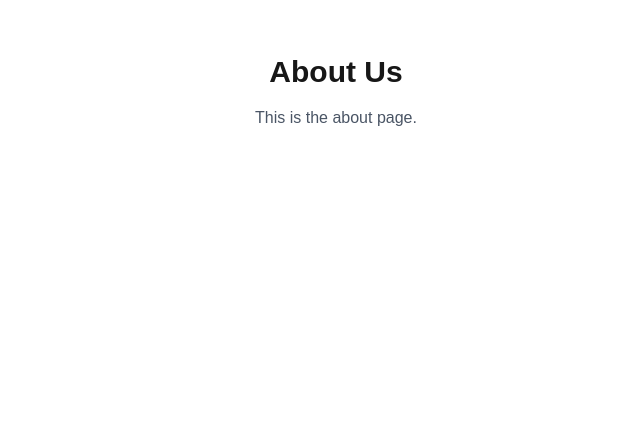
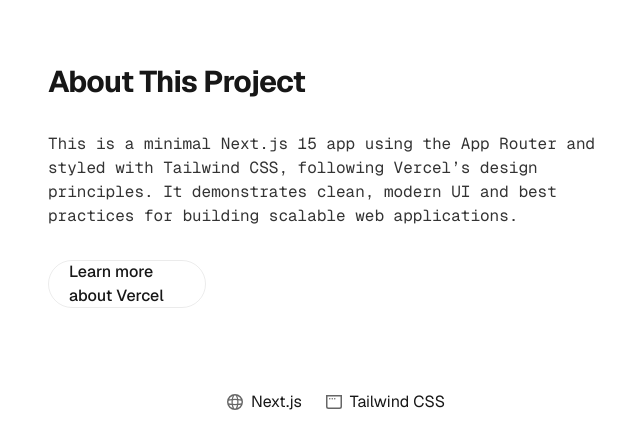
Before and after one commit to malewis5/v0-agent-test-repo, a Next.js app: page /about in a window 1280 px wide. Shown: the part 308-756 px from the top of the page, without its empty margins (304-944 px from the left). Built offline with nearby package versions, Linux system fonts and the light colour scheme.

Commit message:
Update About page layout and content

```diff
--- a/app/about/page.tsx
+++ b/app/about/page.tsx
@@ -1,10 +1,64 @@
-export default function AboutPage() {
+import Image from "next/image";
+
+export default function About() {
   return (
-    <main className="min-h-screen flex items-center justify-center bg-white">
-      <div className="text-center">
-        <h1 className="text-3xl font-bold mb-4">About Us</h1>
-        <p className="text-gray-600">This is the about page.</p>
-      </div>
-    </main>
+    <div className="grid grid-rows-[20px_1fr_20px] items-center justify-items-center min-h-screen p-8 pb-20 gap-16 sm:p-20 font-[family-name:var(--font-geist-sans)]">
+      <main className="flex flex-col gap-[32px] row-start-2 items-center sm:items-start">
+        <Image
+          className="dark:invert"
+          src="/vercel.svg"
+          alt="Vercel logo"
+          width={180}
+          height={38}
+          priority
+        />
+        <h1 className="text-3xl font-bold tracking-tight text-center sm:text-left">About This Project</h1>
+        <p className="max-w-xl text-base text-center sm:text-left text-black/80 dark:text-white/80 font-[family-name:var(--font-geist-mono)]">
+          This is a minimal Next.js 15 app using the App Router and styled with Tailwind CSS, following Vercel’s design principles. It demonstrates clean, modern UI and best practices for building scalable web applications.
+        </p>
+        <div className="flex gap-4 items-center flex-col sm:flex-row">
+          <a
+            className="rounded-full border border-solid border-black/[.08] dark:border-white/[.145] transition-colors flex items-center justify-center hover:bg-[#f2f2f2] dark:hover:bg-[#1a1a1a] hover:border-transparent font-medium text-sm sm:text-base h-10 sm:h-12 px-4 sm:px-5 w-full sm:w-auto md:w-[158px]"
+            href="https://vercel.com/"
+            target="_blank"
+            rel="noopener noreferrer"
+          >
+            Learn more about Vercel
+          </a>
+        </div>
+      </main>
+      <footer className="row-start-3 flex gap-[24px] flex-wrap items-center justify-center">
+        <a
+          className="flex items-center gap-2 hover:underline hover:underline-offset-4"
+          href="https://nextjs.org/"
+          target="_blank"
+          rel="noopener noreferrer"
+        >
+          <Image
+            aria-hidden
+            src="/globe.svg"
+            alt="Globe icon"
+            width={16}
+            height={16}
+          />
+          Next.js
+        </a>
+        <a
+          className="flex items-center gap-2 hover:underline hover:underline-offset-4"
+          href="https://tailwindcss.com/"
+          target="_blank"
+          rel="noopener noreferrer"
+        >
+          <Image
+            aria-hidden
+            src="/window.svg"
+            alt="Window icon"
+            width={16}
+            height={16}
+          />
+          Tailwind CSS
+        </a>
+      </footer>
+    </div>
   );
 }
```
